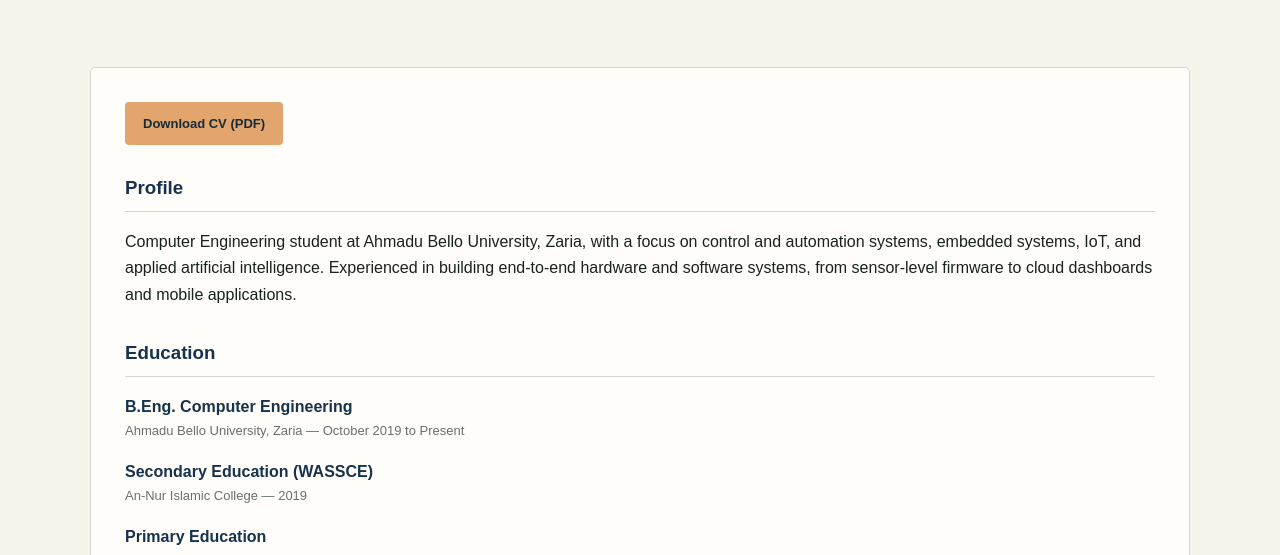
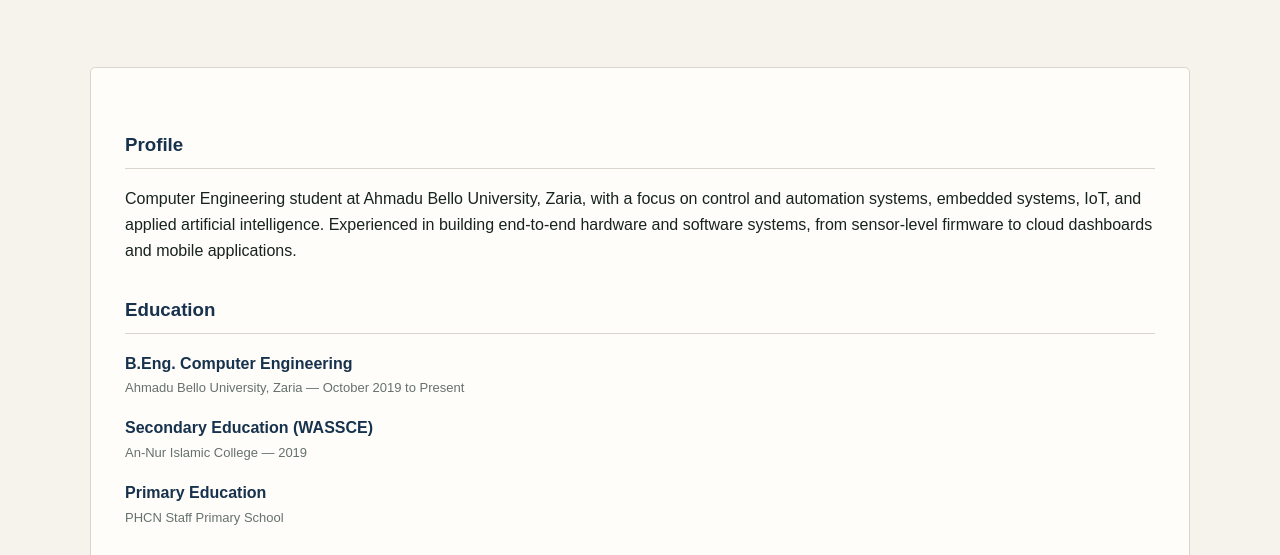
Before and after one commit to kagaladima/Kachalla_Portfolio_Website, a plain HTML site: page cv.html in a window 1280 px wide. Shown: the part 238-793 px from the top of the page. Drawn offline with Linux system fonts and the light colour scheme.

Commit message:
Adjusted cv.html

```diff
--- a/cv.html
+++ b/cv.html
@@ -35,7 +35,6 @@
 
 <section>
     <div class="cv-download">
-    <a href="files/Kachalla_Ahmad_Galadima_CV_01.pdf" class="btn btn-primary" download>Download CV (PDF)</a>
     </div>
 
     <div class="cv-block">
```
Lines whose indentation alone changed are shown as unchanged.
